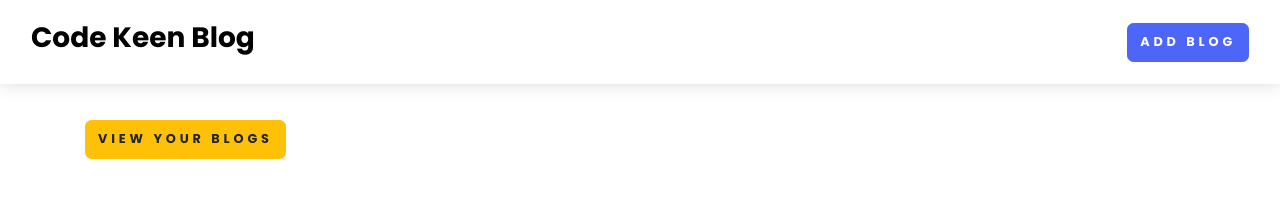
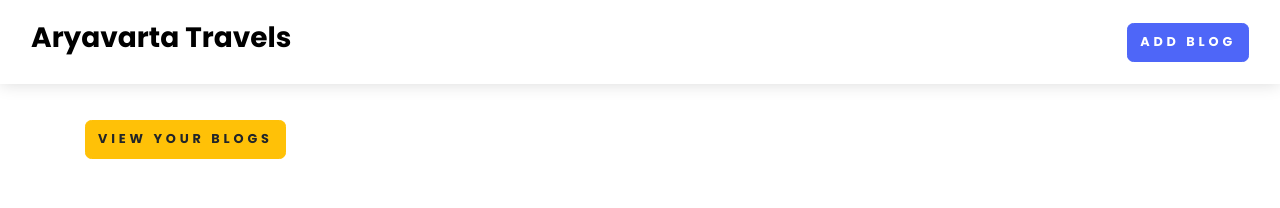
Before and after one commit to rahul030303g/blog-application, a Django app: page /add-blog/ in a window 1280 px wide. Shown: the top 208 px of the page. Run offline with Django 3.2, Linux system fonts and the light colour scheme; some libraries are stand-ins or nearby versions; some web fonts are replaced.

Commit message:
second commit

```diff
--- a/home/templates/base.html
+++ b/home/templates/base.html
@@ -35,7 +35,7 @@
       <nav class="navbar navbar-expand-lg fixed-top shadow navbar-light bg-white">
         <div class="container-fluid">
           <div class="d-flex align-items-center"><a class="navbar-brand py-1" href="/">
-          <h3>Code Keen Blog</h3>
+          <h3>Aryavarta Travels</h3>
           </div>
           <button class="navbar-toggler navbar-toggler-right" type="button" data-toggle="collapse" data-target="#navbarCollapse" aria-controls="navbarCollapse" aria-expanded="false" aria-label="Toggle navigation"><i class="fa fa-bars"></i></button>
           <!-- Navbar Collapse -->
--- a/home/templates/blog.html
+++ b/home/templates/blog.html
@@ -31,7 +31,7 @@
       <nav class="navbar navbar-expand-lg fixed-top shadow navbar-light bg-white">
         <div class="container-fluid">
           <div class="d-flex align-items-center"><a class="navbar-brand py-1" href="index-2.html">
-          <h3>Code Keen Blog</h3>
+          <h3>Aryavarta Travels</h3>
           </div>
           <button class="navbar-toggler navbar-toggler-right" type="button" data-toggle="collapse" data-target="#navbarCollapse" aria-controls="navbarCollapse" aria-expanded="false" aria-label="Toggle navigation"><i class="fa fa-bars"></i></button>
           <!-- Navbar Collapse -->
--- a/theme/blog.html
+++ b/theme/blog.html
@@ -31,7 +31,7 @@
       <nav class="navbar navbar-expand-lg fixed-top shadow navbar-light bg-white">
         <div class="container-fluid">
           <div class="d-flex align-items-center"><a class="navbar-brand py-1" href="index-2.html">
-          <h3>Code Keen Blog</h3>
+          <h3>Aryavarta Travels</h3>
           </div>
           <button class="navbar-toggler navbar-toggler-right" type="button" data-toggle="collapse" data-target="#navbarCollapse" aria-controls="navbarCollapse" aria-expanded="false" aria-label="Toggle navigation"><i class="fa fa-bars"></i></button>
           <!-- Navbar Collapse -->
```
